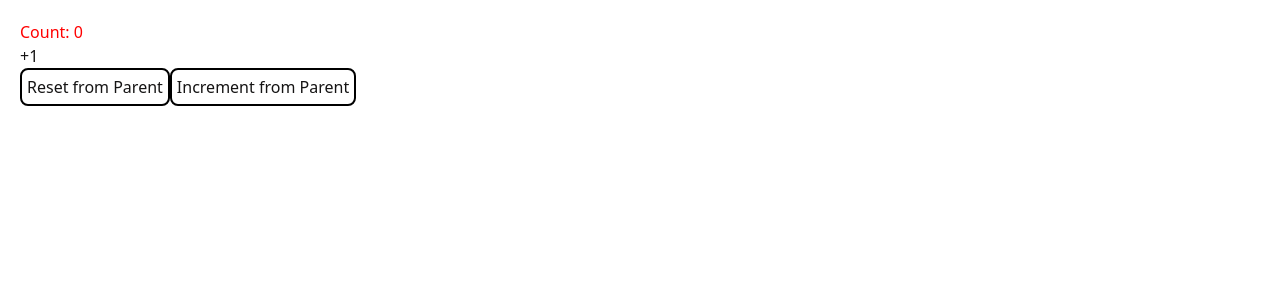
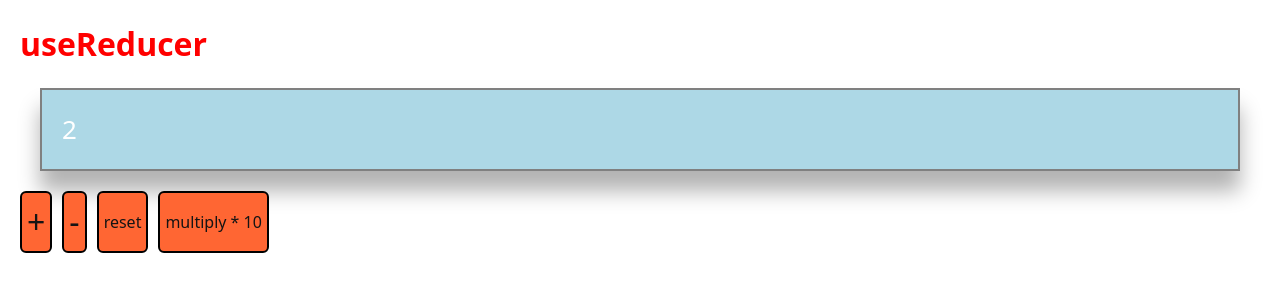
Before and after one commit to romanbarinov84/WebGarage-React-lessons-, a React (Vite) app: page / in a window 1280 px wide. Shown: the top 300 px of the page. Built offline with nearby package versions, Linux system fonts and the light colour scheme.

Commit message:
27.02 useReducer

```diff
--- a/src/components/pages/HomePage.jsx
+++ b/src/components/pages/HomePage.jsx
@@ -4,7 +4,9 @@
 
 
 
-import Parent from '../useImperativeHandle/Parent';
+
+
+import Reducer from '../useReducer/Reducer';
 import './HomePage.css';
 
 
@@ -12,7 +14,7 @@ function HomePage() {
     return (
         <div>
 
-       <Parent/>
+       <Reducer/>
         </div>
     );
 }
--- /dev/null
+++ b/src/components/useReducer/Reducer.jsx
@@ -0,0 +1,25 @@
+import  { useReducer } from 'react';
+import reducer from './useReducer';
+
+const Reducer = () => {
+  const initialState = {count:2};
+  const [state , dispatch] = useReducer(reducer , initialState);
+
+    return (
+        <div>
+            <h1 style={{ color: 'red', fontSize: '32px', fontWeight: 'bold' }}>
+                useReducer
+            </h1>
+            <p style={{border:"2px solid gray",padding:"20px",fontSize:"26px",background:"lightblue",color:"white",margin:"20px",boxShadow: "0px 20px 20px 0px rgba(0, 0, 0, 0.3)"}}>{state.count}</p>
+            <div style={{display:"flex",gap:"10px"}}>
+              <button style={{border:"2px solid black",padding:'5px',background:"#ff6633",borderRadius:"6px",fontSize:"32px"}} onClick={() => dispatch({type:"increment"})}>+</button>
+            <button style={{border:"2px solid black",padding:'5px',background:"#ff6633",borderRadius:"6px",fontSize:"32px"}} onClick={() => dispatch({type:"decrement"})}>-</button>
+            <button style={{border:"2px solid black",padding:'5px',background:"#ff6633",borderRadius:"6px"}} onClick={() => dispatch({type:"reset"})}>reset</button>
+            <button style={{border:"2px solid black",padding:'5px',background:"#ff6633",borderRadius:"6px"}} onClick={() => dispatch({type:"multiply",payload:10})}>multiply * 10</button>
+            </div>
+
+        </div>
+    );
+};
+
+export default Reducer;
--- /dev/null
+++ b/src/components/useReducer/useReducer.js
@@ -0,0 +1,23 @@
+
+
+
+function reducer(state , {type , payload = 1}) {
+    switch(type ){
+        case "increment" :
+            return {count:state.count + 1};
+
+        case "decrement" :
+            return {count:state.count - 1};
+
+        case "reset" :
+            return {count:state.count * 0};
+
+        case "multiply":
+            return {count:state.count * payload}
+
+            default:
+                return state
+     }
+}
+
+export default reducer;
```
